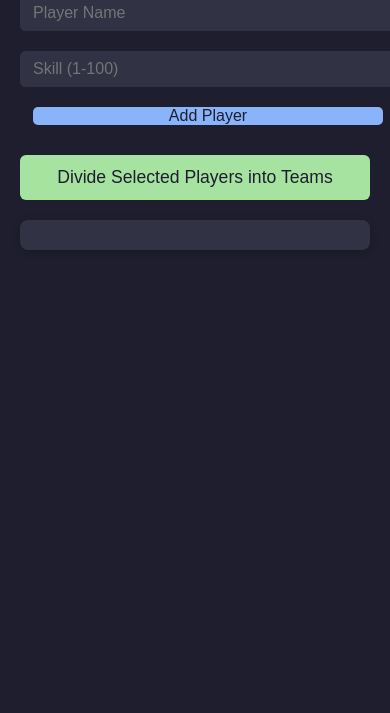
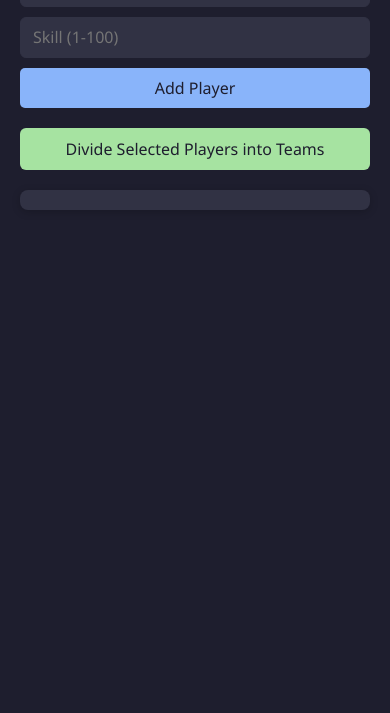
Before and after one commit to ugyenx/teambalancer, a plain HTML site: page index.html in a window 390 px wide. Shown: the part 131-844 px from the top of the page. Drawn offline with Linux system fonts and the light colour scheme.

Commit message:
Padding Fixed

```diff
--- a/index.html
+++ b/index.html
@@ -1,19 +1,25 @@
 <!DOCTYPE html>
 <html lang="en">
-
   <head>
     <meta charset="UTF-8" />
     <meta name="viewport" content="width=device-width, initial-scale=1" />
-    <title>Player Manager & Team Divider</title>
+    <title>Team Divider</title>
     <link rel="stylesheet" href="styles.css" />
   </head>
 
   <body>
-    <h2>Player Manager & Team Divider</h2>
+    <h2>Team Divider</h2>
 
     <form id="addPlayerForm">
       <input id="name" type="text" placeholder="Player Name" required />
-        <input id="skill" type="number" placeholder="Skill (1-100)" min="1" max="100" required />
+      <input
+        id="skill"
+        type="number"
+        placeholder="Skill (1-100)"
+        min="1"
+        max="100"
+        required
+      />
       <button id="addPlayerBtn" type="submit">Add Player</button>
     </form>
 
@@ -25,5 +31,4 @@
 
     <script src="script.js"></script>
   </body>
-
 </html>
--- a/styles.css
+++ b/styles.css
@@ -1,3 +1,4 @@
+@import url("https://fonts.googleapis.com/css2?family=Fraunces:ital,opsz,wght@0,9..144,100..900;1,9..144,100..900&family=Montserrat:ital,wght@0,100..900;1,100..900&family=Noto+Sans:ital,wght@0,100..900;1,100..900&display=swap");
 :root {
   --base: #1e1e2e;
   --surface: #313244;
@@ -10,7 +11,7 @@
 }
 
 body {
-    font-family: 'Segoe UI', Tahoma, Geneva, Verdana, sans-serif;
+  font-family: "Noto Sans", sans-serif;
   background: var(--base);
   color: var(--text);
   margin: 0;
@@ -18,12 +19,13 @@ body {
   max-width: 600px;
   margin-left: auto;
   margin-right: auto;
+  box-sizing: border-box;
 }
 
 h2 {
   text-align: center;
   color: var(--mauve);
-    margin-bottom: 20px;
+  margin-bottom: 24px;
 }
 
 #addPlayerForm {
@@ -31,19 +33,24 @@ h2 {
   gap: 10px;
   margin-bottom: 20px;
   flex-wrap: wrap;
+  justify-content: center;
 }
 
 input[type="text"],
 input[type="number"] {
-    flex: 1 1 150px;
-    padding: 8px 12px;
+  font-family: "Noto Sans", sans-serif;
+  width: 100%;
+  padding: 10px 12px;
   border: 1.5px solid var(--surface);
   background-color: var(--surface);
   color: var(--text);
-    border-radius: 5px;
+  border-radius: 6px;
   font-size: 1rem;
   transition: border-color 0.3s ease;
-    min-width: 0;
+  height: auto;
+  line-height: 1.2;
+  box-sizing: border-box;
+  resize: none; /* important in case they're rendering as textarea */
 }
 
 input[type="text"]:focus,
@@ -53,6 +60,7 @@ input[type="number"]:focus {
 }
 
 button#addPlayerBtn {
+  font-family: "Noto Sans", sans-serif;
   background-color: var(--blue);
   color: var(--base);
   border: none;
@@ -62,9 +70,10 @@ button#addPlayerBtn {
   cursor: pointer;
   transition: background-color 0.3s ease;
   flex: 0 0 auto;
-    min-width: 120px;
   height: 40px;
   align-self: center;
+  min-width: 120px;
+  box-sizing: border-box;
 }
 
 button#addPlayerBtn:hover {
@@ -87,6 +96,7 @@ button#addPlayerBtn:hover {
   box-shadow: 0 1px 3px rgba(0, 0, 0, 0.3);
   transition: box-shadow 0.3s ease;
   flex-wrap: wrap;
+  justify-content: space-between;
 }
 
 #playerList li:hover {
@@ -94,14 +104,16 @@ button#addPlayerBtn:hover {
 }
 
 #playerList label {
-    flex: 1 1 150px;
+  flex: 1 1 auto;
   margin-left: 8px;
   user-select: none;
   min-width: 0;
   color: var(--subtext);
+  word-break: break-word;
 }
 
 #playerList button {
+  font-family: "Noto Sans", sans-serif;
   background-color: var(--blue);
   color: var(--base);
   border: none;
@@ -111,7 +123,6 @@ button#addPlayerBtn:hover {
   font-size: 0.9rem;
   cursor: pointer;
   transition: background-color 0.3s ease;
-    flex: 0 0 auto;
   margin-top: 5px;
 }
 
@@ -120,6 +131,8 @@ button#addPlayerBtn:hover {
 }
 
 #playerList button.deleteBtn {
+  font-family: "Noto Sans", sans-serif;
+
   background-color: var(--red);
   color: var(--base);
 }
@@ -129,6 +142,7 @@ button#addPlayerBtn:hover {
 }
 
 #divideTeamsBtn {
+  font-family: "Noto Sans", sans-serif;
   width: 100%;
   padding: 12px 0;
   font-size: 1.1rem;
@@ -139,6 +153,7 @@ button#addPlayerBtn:hover {
   cursor: pointer;
   transition: background-color 0.3s ease;
   margin-bottom: 20px;
+  box-sizing: border-box;
 }
 
 #divideTeamsBtn:hover {
@@ -154,6 +169,8 @@ button#addPlayerBtn:hover {
   line-height: 1.5;
   color: var(--text);
   white-space: pre-wrap;
+  word-wrap: break-word;
+  box-sizing: border-box;
 }
 
 #teamsOutput h4 {
@@ -167,18 +184,17 @@ button#addPlayerBtn:hover {
   margin-bottom: 15px;
 }
 
-/* Responsive for smaller screens */
-@media (max-width: 480px) {
+/* Improved Responsive Design */
+@media (max-width: 600px) {
   #addPlayerForm {
     flex-direction: column;
+    gap: 10px;
   }
 
   input[type="text"],
   input[type="number"],
   button#addPlayerBtn {
-        flex: 1 1 100%;
-        min-width: 100%;
-        margin-bottom: 10px;
+    width: 100%;
   }
 
   #playerList li {
@@ -188,11 +204,22 @@ button#addPlayerBtn:hover {
 
   #playerList label {
     margin-left: 0;
-        margin-top: 8px;
+    margin-top: 5px;
+    width: 100%;
   }
 
   #playerList button {
     margin-left: 0;
-        margin-top: 5px;
+    margin-top: 8px;
+    width: 100%;
+  }
+
+  #divideTeamsBtn {
+    font-size: 1rem;
+    padding: 10px 0;
+  }
+
+  #teamsOutput {
+    padding: 10px 15px;
   }
 }
```
Lines whose indentation alone changed are shown as unchanged.
